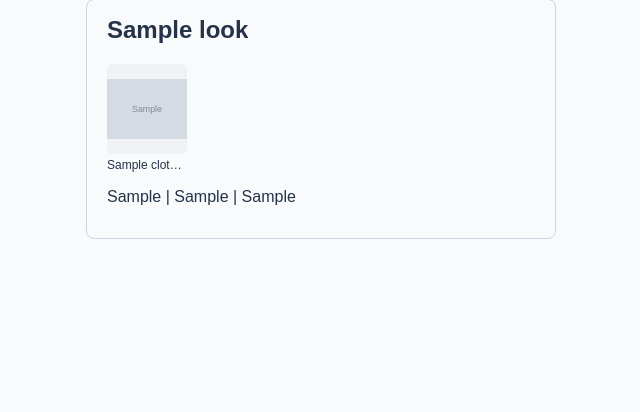
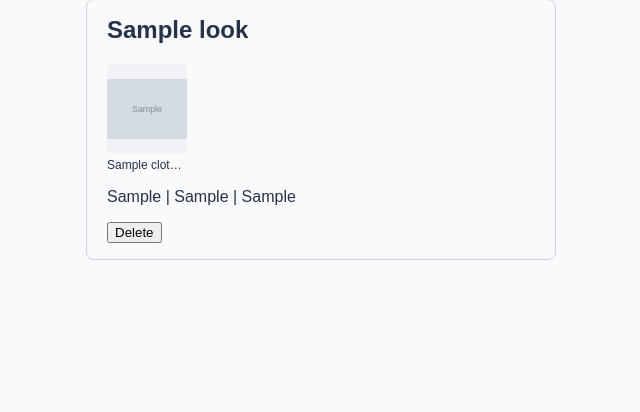
Before and after one commit to ryanWang007/LookForge, a Flask app: page /looks in a window 1280 px wide. Shown: the part 220-632 px from the top of the page, without its empty margins (74-714 px from the left). Run offline with Flask 3, Linux system fonts and the light colour scheme; tables that the repository leaves empty hold one stand-in row (values such as "Sample post"); grey boxes marked "Sample" are stand-in pictures; some libraries are stand-ins or nearby versions.

Commit message:
Add Delete Look with confirmation

```diff
--- a/routes/looks.py
+++ b/routes/looks.py
@@ -1,6 +1,6 @@
 import sqlite3
 
-from flask import Blueprint, redirect, render_template, request, url_for
+from flask import Blueprint, abort, redirect, render_template, request, url_for
 
 from db import get_db
 
@@ -86,6 +86,7 @@ def index():
             row["look_id"],
             {
                 "look": {
+                    "id": row["look_id"],
                     "name": row["look_name"],
                     "occasion": row["occasion"],
                     "season": row["season"],
@@ -105,8 +106,6 @@ def index():
 def new():
     """Show the Create Look form."""
     return render_form(get_db())
-
-@looks_bp.post("/looks")
 
 @looks_bp.post("/looks")
 def create():
@@ -138,3 +137,16 @@ def create():
         raise
 
     return redirect(url_for("looks.index"))
+
+@looks_bp.post("/looks/<int:look_id>/delete")
+def delete(look_id):
+    """Delete a Look. ON DELETE CASCADE removes its look_items rows."""
+    db = get_db()
+
+    cur = db.execute("DELETE FROM looks WHERE id = ?", (look_id,))
+    db.commit()
+
+    if cur.rowcount == 0:
+        abort(404)
+
+    return redirect(url_for("looks.index"))
--- a/templates/looks.html
+++ b/templates/looks.html
@@ -43,6 +43,10 @@
       </div>
 
       <p>{{ card.look.occasion or '—' }} | {{ card.look.season or '—' }} | {{ card.look.weather or '—' }}</p>
+      <form method="post" action="{{ url_for('looks.delete', look_id=card.look.id) }}"
+            onsubmit="return confirm('Delete this look?');">
+        <button type="submit">Delete</button>
+      </form>
     </article>
   {% endfor %}
 </div>
```
